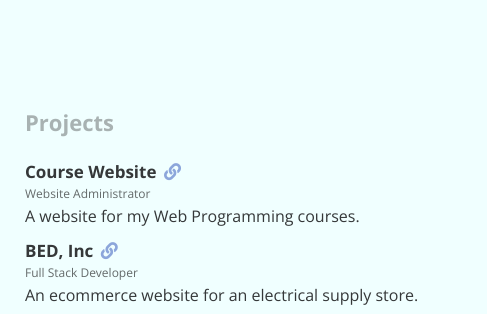
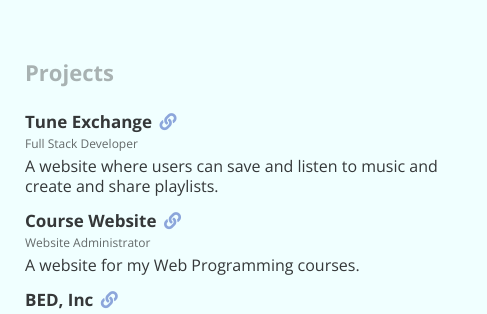
Before and after one commit to amberzaragoza/amberzaragoza.github.io, a plain HTML site: page index.html in a window 1280 px wide. Shown: the part 3343-3657 px from the top of the page, 0-487 px from the left. Drawn offline with nearby package versions, Linux system fonts and the light colour scheme.

Commit message:
Added new project

```diff
--- a/index.html
+++ b/index.html
@@ -146,6 +146,9 @@
       <div id="projects">
         <div class="info">
           <header>Projects</header>
+          <h2>Tune Exchange <a href="#"><i class="fas fa-link"></i></a></h2>
+          <p class="subline">Full Stack Developer</p>
+          <p>A website where users can save and listen to music and create and share playlists.</p>
           <h2>Course Website <a href="https://cs.csubak.edu/~amber"><i class="fas fa-link"></i></a></h2>
           <p class="subline">Website Administrator</p>
           <p>A website for my Web Programming courses.</p>
```
